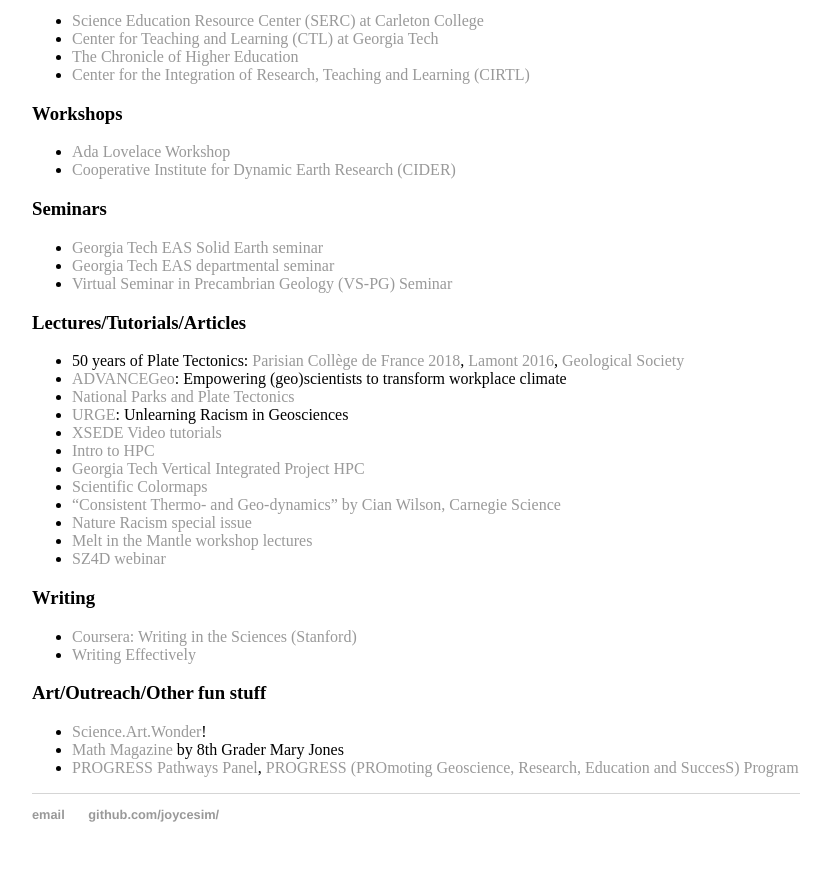
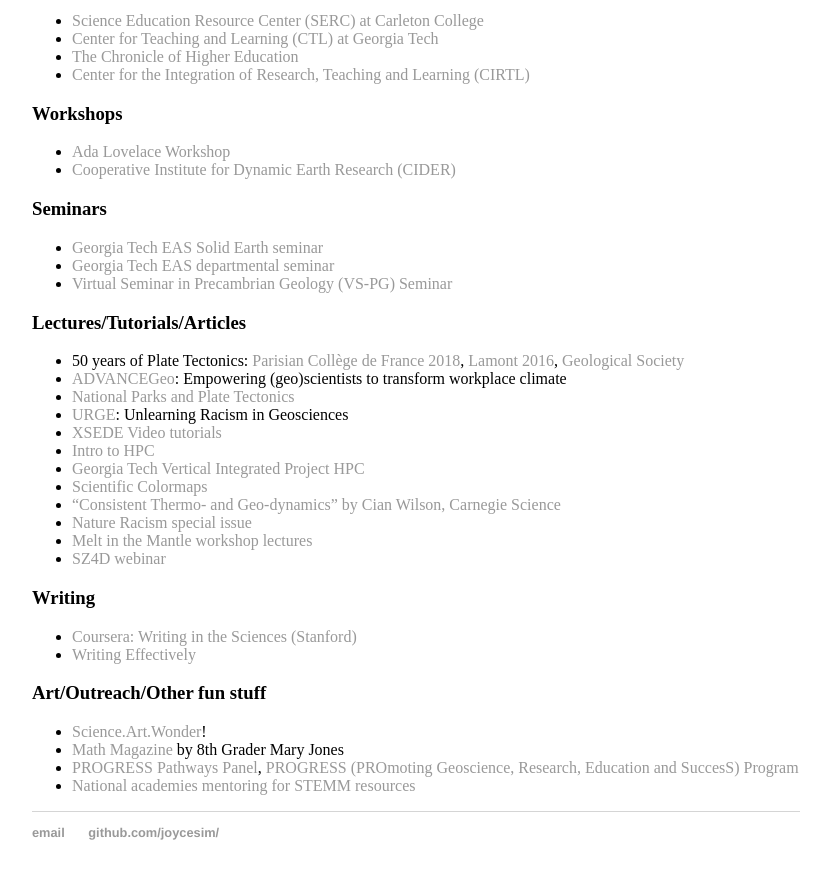
Before and after one commit to joycesim/joycesim.github.io, a Jekyll site: the page built from research/index.md, in a window 1280 px wide and 900 px high, scrolled down 7135 px. Shown: the top 879 px of the window, without its empty margins (224-1053 px from the left). Built offline with Jekyll 4.4.1, drawn with Linux system fonts in a browser that asks for light colours.

Commit message:
Update index.md

```diff
--- a/research/index.md
+++ b/research/index.md
@@ -153,3 +153,4 @@
 * [Science.Art.Wonder](https://sciartwonderatl.wixsite.com/sawatl)!
 * [Math Magazine](https://joycesim.github.io/image/Mathmagazine.pdf) by 8th Grader Mary Jones
 * [PROGRESS Pathways Panel](https://sites.google.com/rams.colostate.edu/atlanta2024/panelist-bios), [PROGRESS (PROmoting Geoscience, Research, Education and SuccesS) Program](https://progress.colostate.edu/about-this-program/)
+* [National academies mentoring for STEMM resources](https://nap.nationalacademies.org/resource/25568/interactive/tools-and-resources.html)
```
